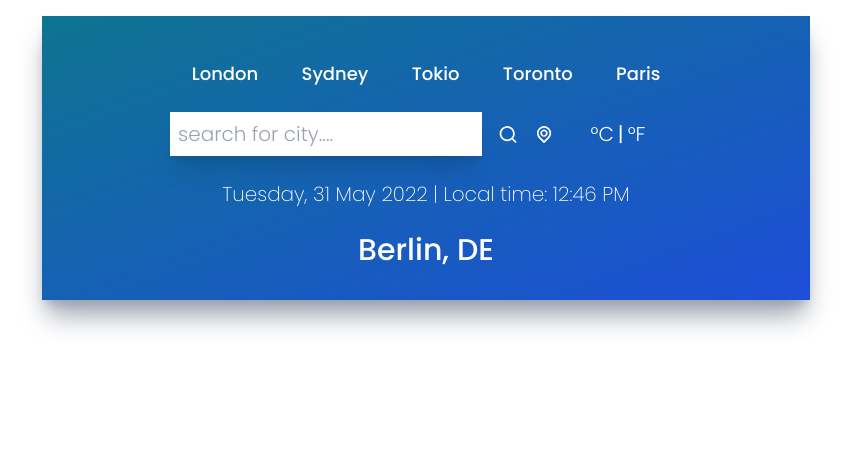
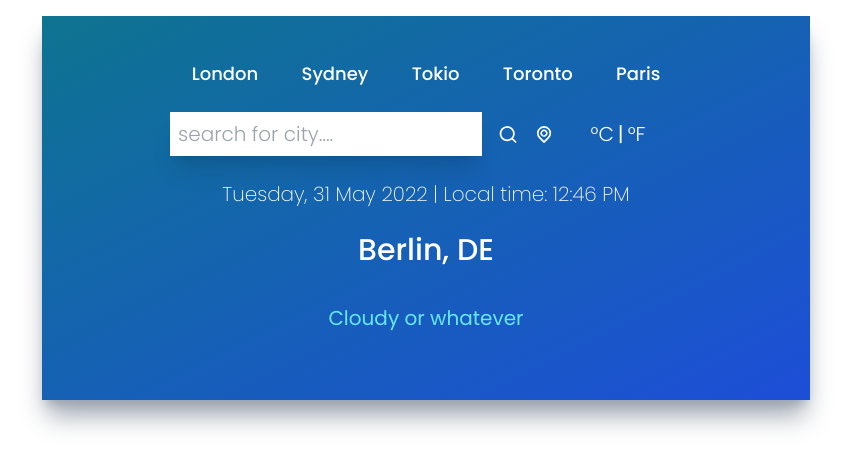
Before and after one commit to Rvp888/React-Weather-App, a React (Create React App) app: page / in a window 1280 px wide. Shown: the top 468 px of the page, without its empty margins (214-1065 px from the left). Built offline with nearby package versions, Linux system fonts and the light colour scheme; the HTML template or start-up script is replaced by a standard one.

Commit message:
modify files

```diff
--- a/src/components/TemperatureAndDetails.jsx
+++ b/src/components/TemperatureAndDetails.jsx
@@ -3,7 +3,12 @@ import React from 'react';
 function TemperatureAndDetails() {
   return (
     <div>
+        <div className='flex items-center justify-center py-6 text-xl text-cyan-300'>
+            <p>Cloudy or whatever</p>
+        </div>
+        <div className='flex flex-row items-center justify-between text-white py-3'>
 
+        </div>
     </div>
   )
 }
```
